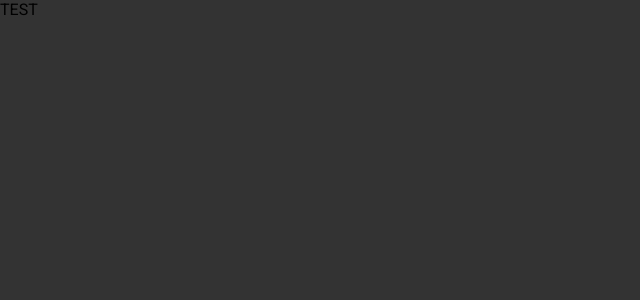
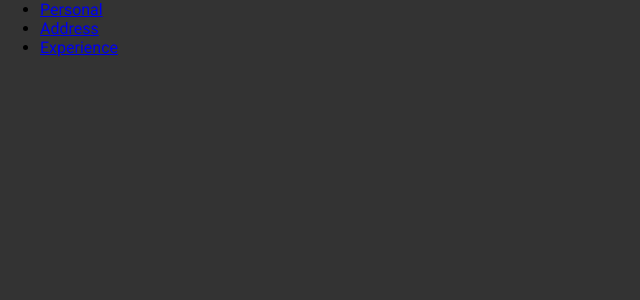
Before and after one commit to adrianeduard/angular-multi-step-form, an Angular app: page / in a window 1280 px wide. Shown: the top 300 px of the page, without its empty margins (0-640 px from the left). Built offline with nearby package versions, Linux system fonts and the light colour scheme.

Commit message:
2 files modified, 1 added, 1 deleted

```diff
--- a/src/app/app.component.html
+++ b/src/app/app.component.html
@@ -1,4 +1,4 @@
+<app-header></app-header>
 <main>
-  TEST
-  <router-outlet></router-outlet>
+  <!-- <router-outlet></router-outlet> -->
 </main>
--- /dev/null
+++ b/src/app/core/header/header.component.scss
@@ -0,0 +1 @@
+@import '~src/assets/styles/variables.scss';
--- a/src/app/core/header/header.component.ts
+++ b/src/app/core/header/header.component.ts
@@ -3,7 +3,7 @@ import { Component, OnInit } from '@angular/core';
 @Component({
   selector: 'app-header',
   templateUrl: './header.component.html',
-  styleUrls: ['./header.component.css'],
+  styleUrls: ['./header.component.scss'],
 })
 export class HeaderComponent implements OnInit {
   constructor() {}
```
Also changed, not shown: src/app/core/header/header.component.css (deleted).
